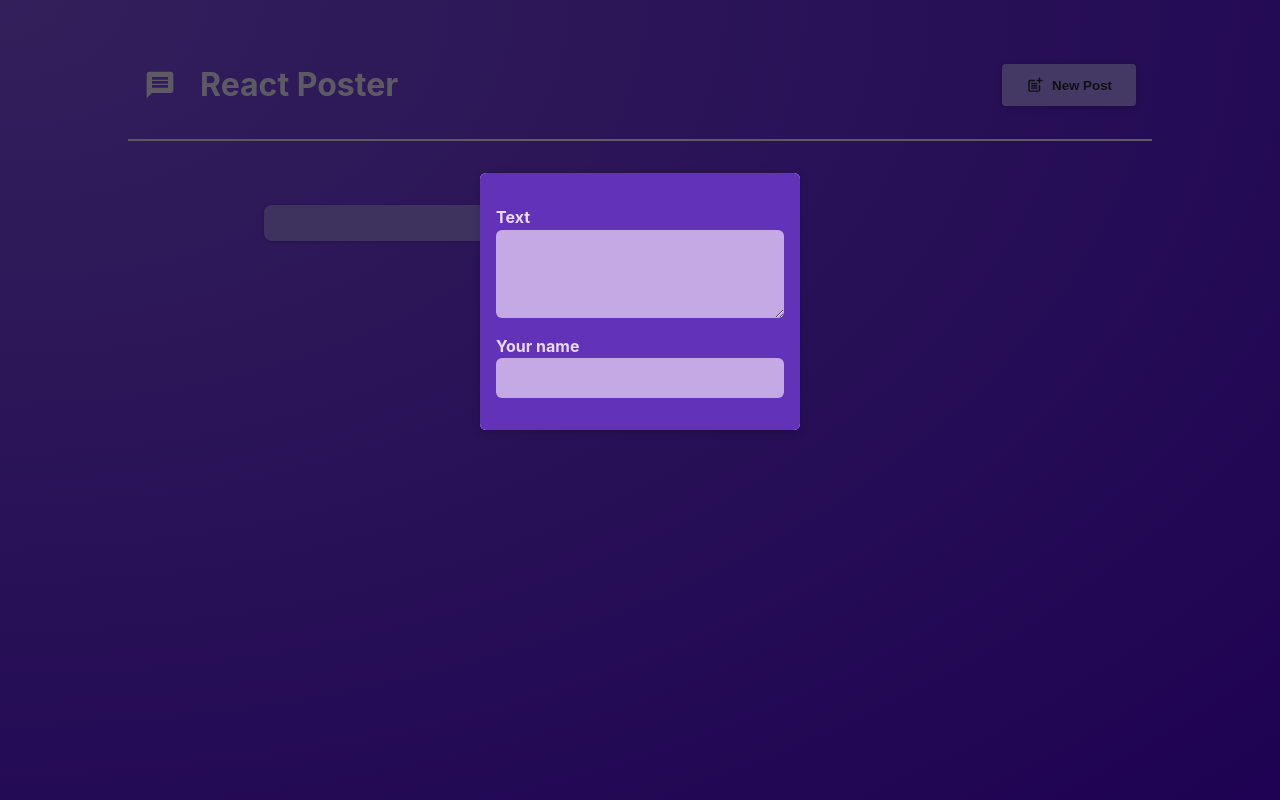
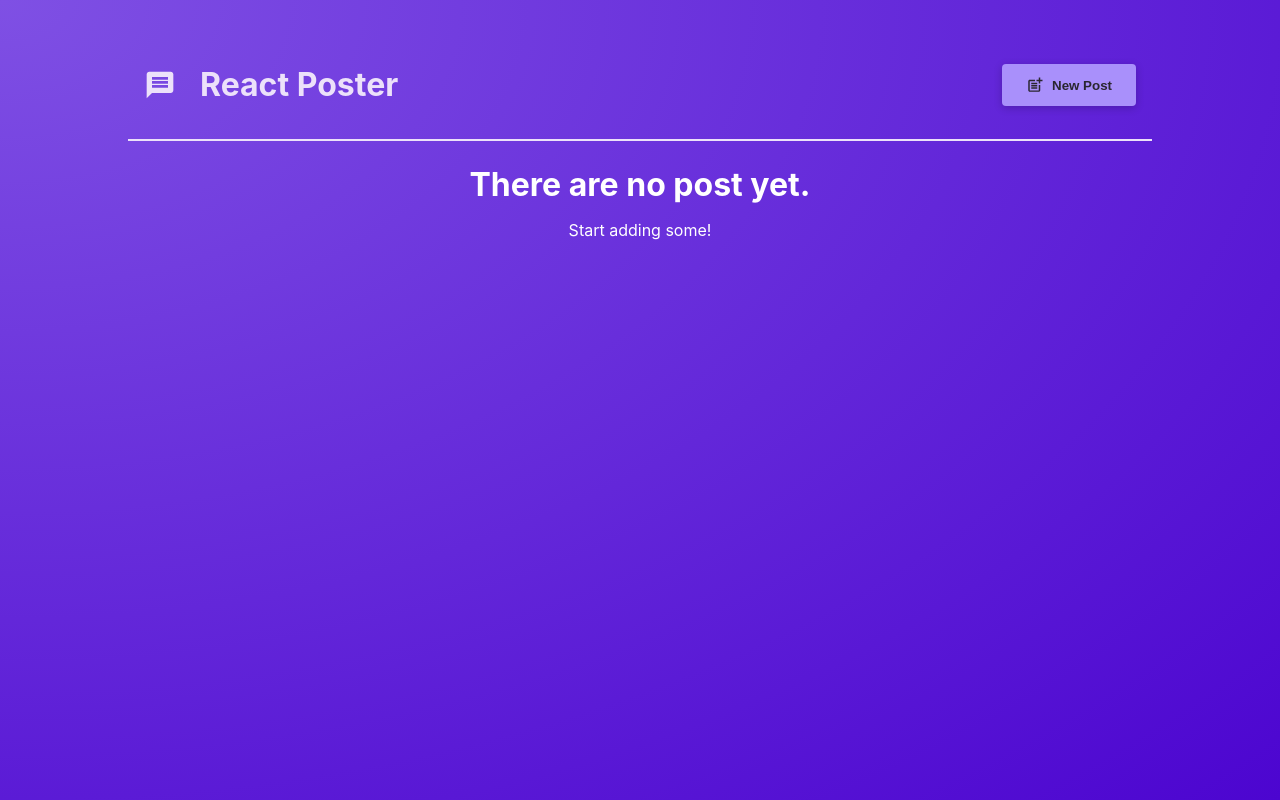
Before and after one commit to GiorgiBabunashvili/reactPosterRC, a React (Vite) app: page / in a window 1280 px wide. Built offline with nearby package versions, Linux system fonts and the light colour scheme.

Commit message:
add post

```diff
--- a/src/App.jsx
+++ b/src/App.jsx
@@ -3,7 +3,7 @@
 import PostsList from "./components/PostsList";
 
 function App() {
-  const [modalIsVisible, setModalIsVisible] = useState(true);
+  const [modalIsVisible, setModalIsVisible] = useState(false);
 
   function hideModalhandler() {
     setModalIsVisible(false);
--- a/src/components/NewPost.jsx
+++ b/src/components/NewPost.jsx
@@ -1,16 +1,45 @@
-import React from "react";
+import React, { useState } from "react";
 import classes from "./NewPost.module.css";
 
-const NewPost = ({ onAuthorChange, onBodyChange }) => {
+const NewPost = ({ onCancel, onAddPost }) => {
+  const [enteredBody, setEnteredBody] = useState("");
+  const [enteredAuthor, setEnteredAuthor] = useState("");
+
+  function bodyChangeHanlder(e) {
+    setEnteredBody(e.target.value);
+  }
+
+  function authorChangeHanlder(e) {
+    setEnteredAuthor(e.target.value);
+  }
+
+  function submitHandler(e) {
+    e.preventDefault();
+
+    const postData = {
+      body: enteredBody,
+      author: enteredAuthor,
+    };
+
+    onAddPost(postData);
+    onCancel();
+  }
+
   return (
-    <form className={classes.form}>
+    <form className={classes.form} onSubmit={submitHandler}>
       <p>
         <label htmlFor="body">Text</label>
-        <textarea id="body" required rows={3} onChange={onBodyChange} />
+        <textarea id="body" required rows={3} onChange={bodyChangeHanlder} />
       </p>
       <p>
         <label htmlFor="name">Your name</label>
-        <input type="text" id="name" required onChange={onAuthorChange} />
+        <input type="text" id="name" required onChange={authorChangeHanlder} />
+      </p>
+      <p className={classes.actions}>
+        <button type="button" onClick={onCancel}>
+          Cancel
+        </button>
+        <button>Submit</button>
       </p>
     </form>
   );
--- a/src/components/PostsList.jsx
+++ b/src/components/PostsList.jsx
@@ -5,30 +5,32 @@
 import Modal from "./Modal";
 
 const PostsList = ({ isPosting, onStopPosting }) => {
-  const [enteredBody, setEnteredBody] = useState("");
-  const [enteredAuthor, setEnteredAuthor] = useState("");
+  const [posts, setPosts] = useState([]);
 
-  function bodyChangeHanlder(e) {
-    setEnteredBody(e.target.value);
-  }
-
-  function authorChangeHanlder(e) {
-    setEnteredAuthor(e.target.value);
+  function addPostHandler(postData) {
+    setPosts((existingPosts) => [postData, ...existingPosts]);
   }
 
   return (
     <>
       {isPosting && (
         <Modal onClose={onStopPosting}>
-          <NewPost
-            onBodyChange={bodyChangeHanlder}
-            onAuthorChange={authorChangeHanlder}
-          />
+          <NewPost onCancel={onStopPosting} onAddPost={addPostHandler} />
         </Modal>
       )}
-      <ul className={classe.posts}>
-        <Post author={enteredAuthor} body={enteredBody} />
-      </ul>
+      {posts.length > 0 && (
+        <ul className={classe.posts}>
+          {posts.map((post) => (
+            <Post key={post.body} author={post.author} body={post.body} />
+          ))}
+        </ul>
+      )}
+      {posts.length === 0 && (
+        <div style={{ textAlign: "center", color: "white" }}>
+          <h1>There are no post yet.</h1>
+          <p>Start adding some!</p>
+        </div>
+      )}
     </>
   );
 };
```
